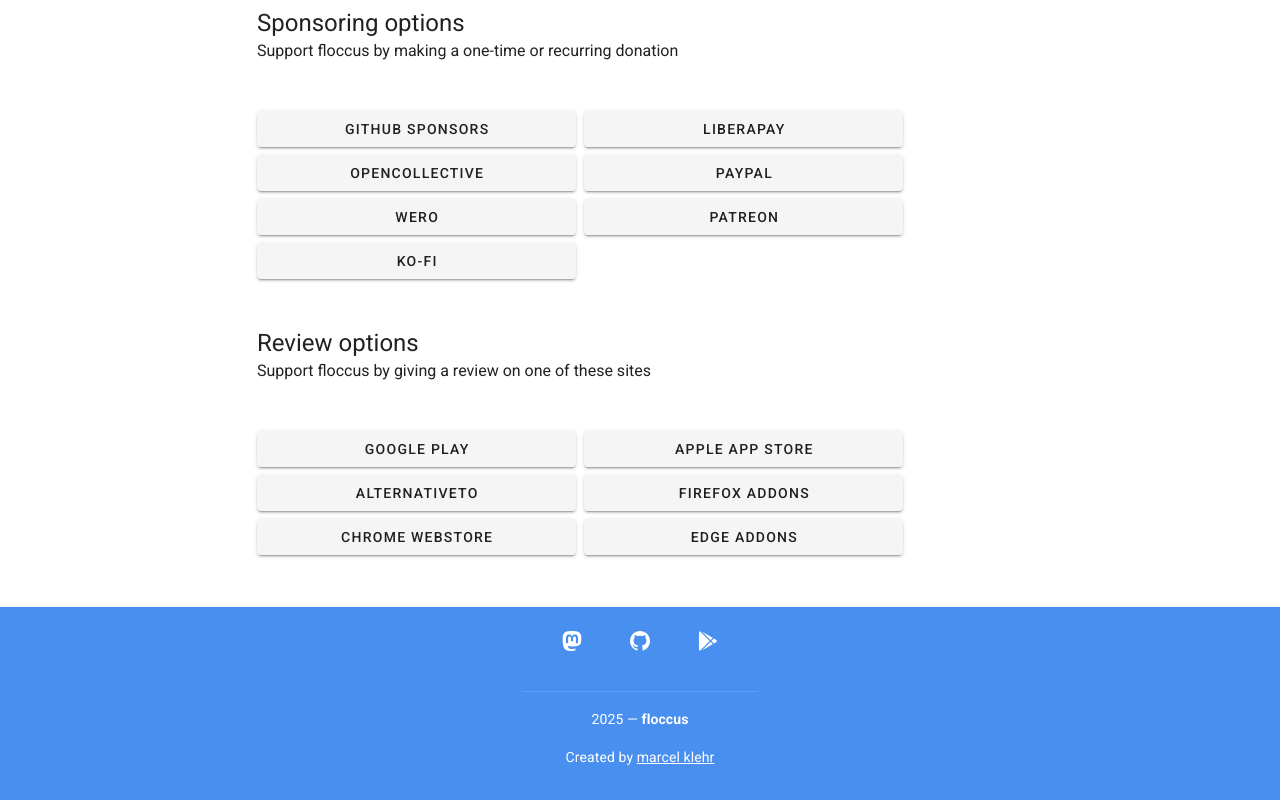
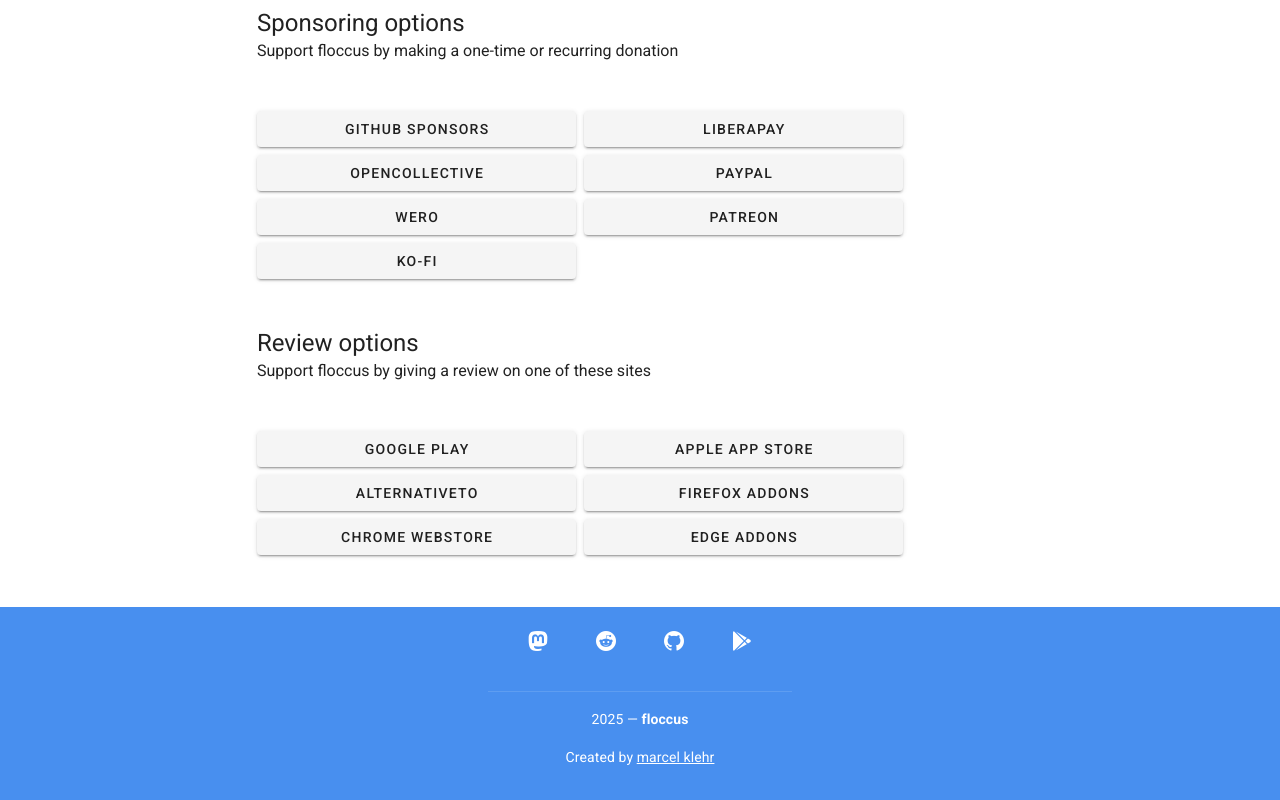
Before and after one commit to floccusaddon/nuxt-website, a Nuxt app: page /donate in a window 1280 px wide. Shown: the part 608-1408 px from the top of the page. Built offline with nearby package versions, Linux system fonts and the light colour scheme.

Commit message:
enh(default): Add reddit link

```diff
--- a/layouts/default.vue
+++ b/layouts/default.vue
@@ -62,6 +62,7 @@
       title: 'floccus',
       icons: [
         { icon: 'mdi-mastodon', href: 'https://fosstodon.org/@floccus' },
+        { icon: 'mdi-reddit', href: 'https://reddit.com/r/floccus' },
         { icon: 'mdi-github', href: 'https://github.com/floccusAddon' },
         {
           icon: 'mdi-google-play',
```
